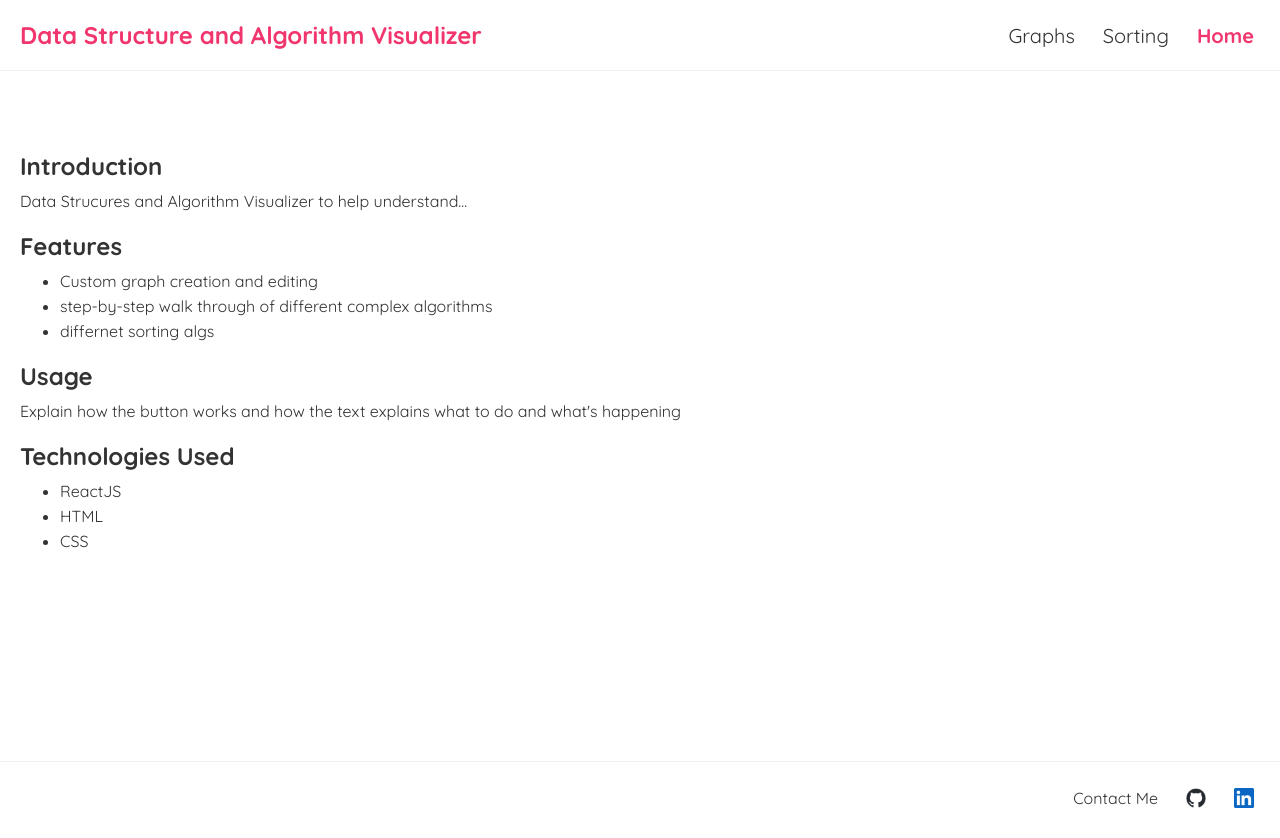
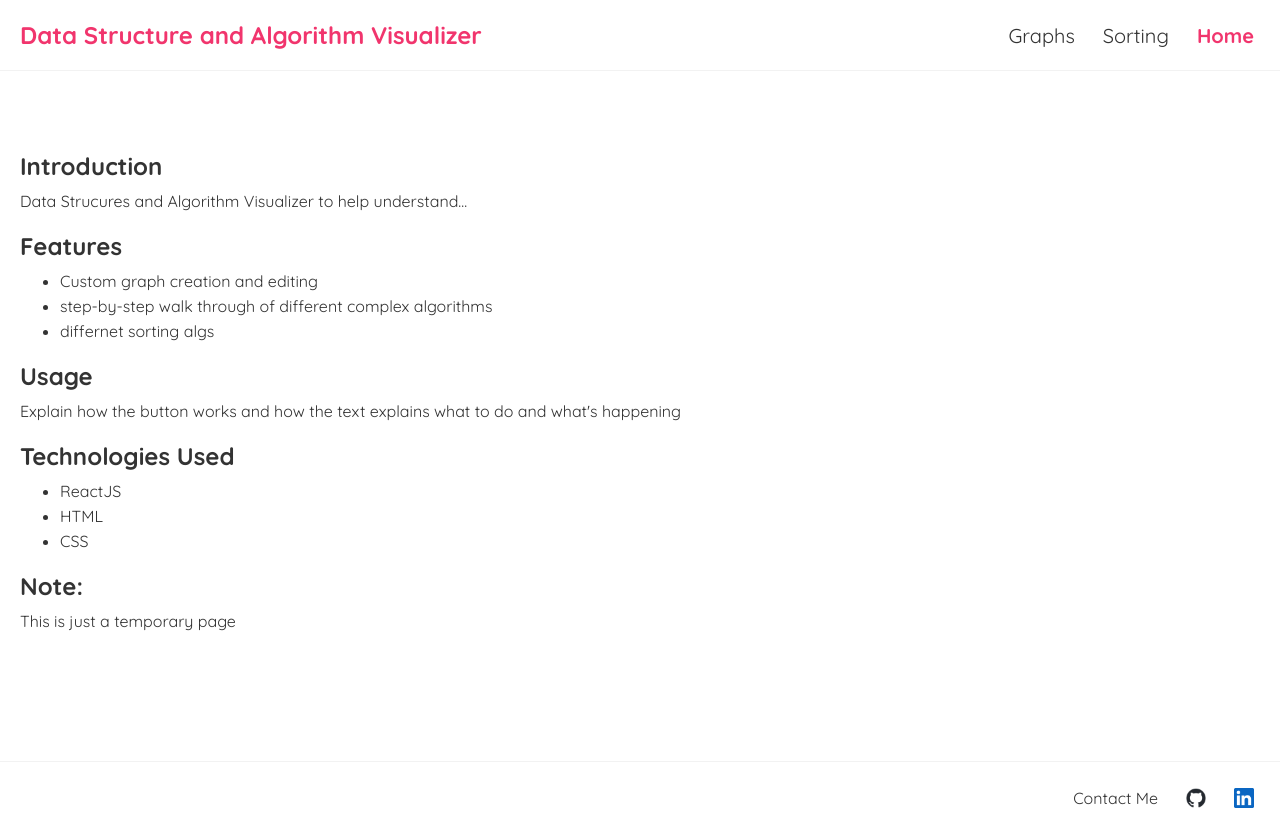
Before and after one commit to tani-gross/visualizer, a React (Create React App) app in the folder Visusalizer Project/: page / in a window 1280 px wide. Built offline with nearby package versions, Linux system fonts and the light colour scheme.

Commit message:
added note to home page

```diff
--- a/Visusalizer Project/src/Components/Home.js
+++ b/Visusalizer Project/src/Components/Home.js
@@ -32,6 +32,10 @@ const Home = () => {
                 <li class="home-list-item">CSS</li>
             </ul>
         </section>
+        <section class="contributors home-section">
+            <h2 class="home-section-title">Note:</h2>
+            <p>This is just a temporary page</p>
+        </section>
     </div>
     );
 }
```
